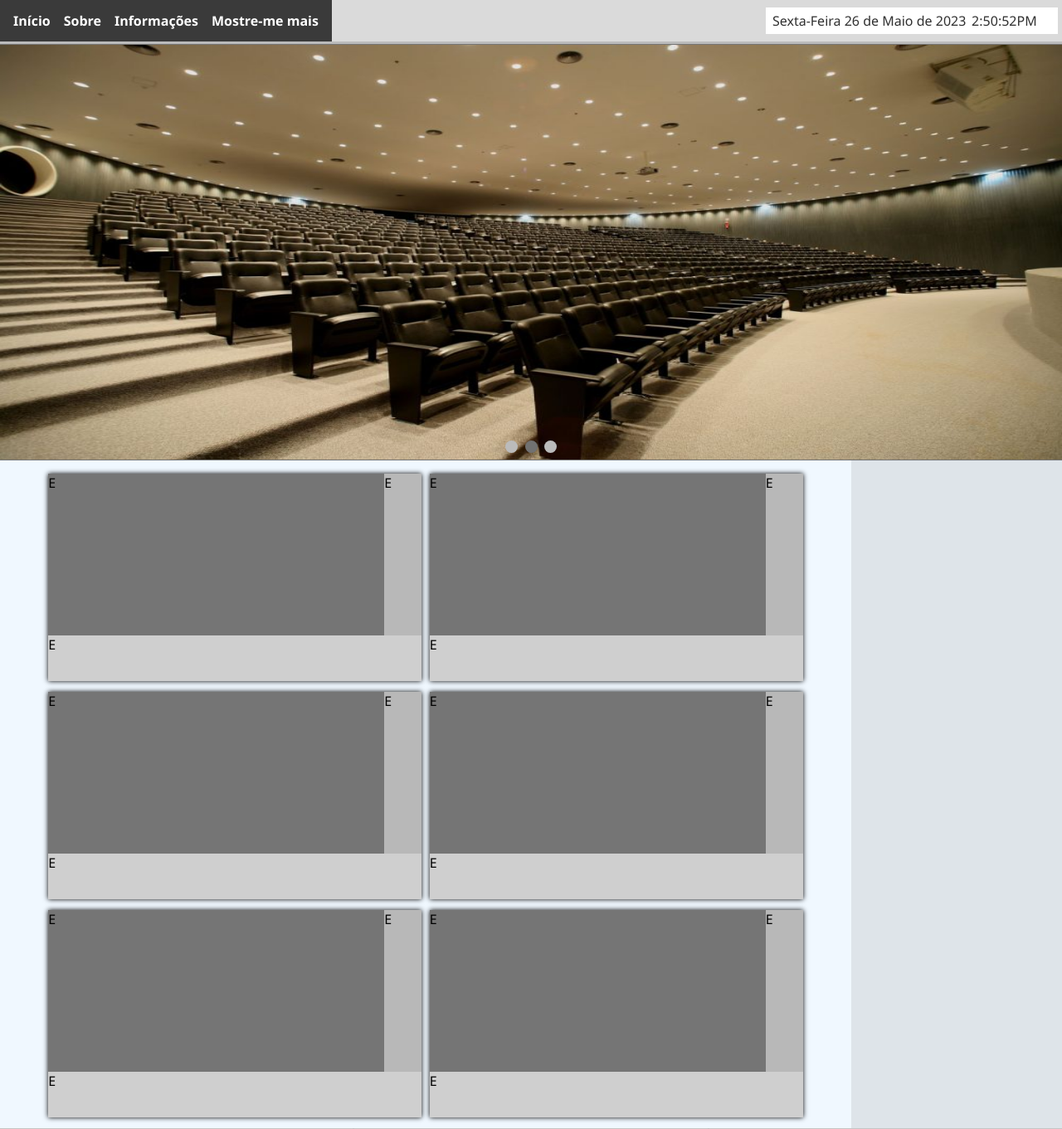
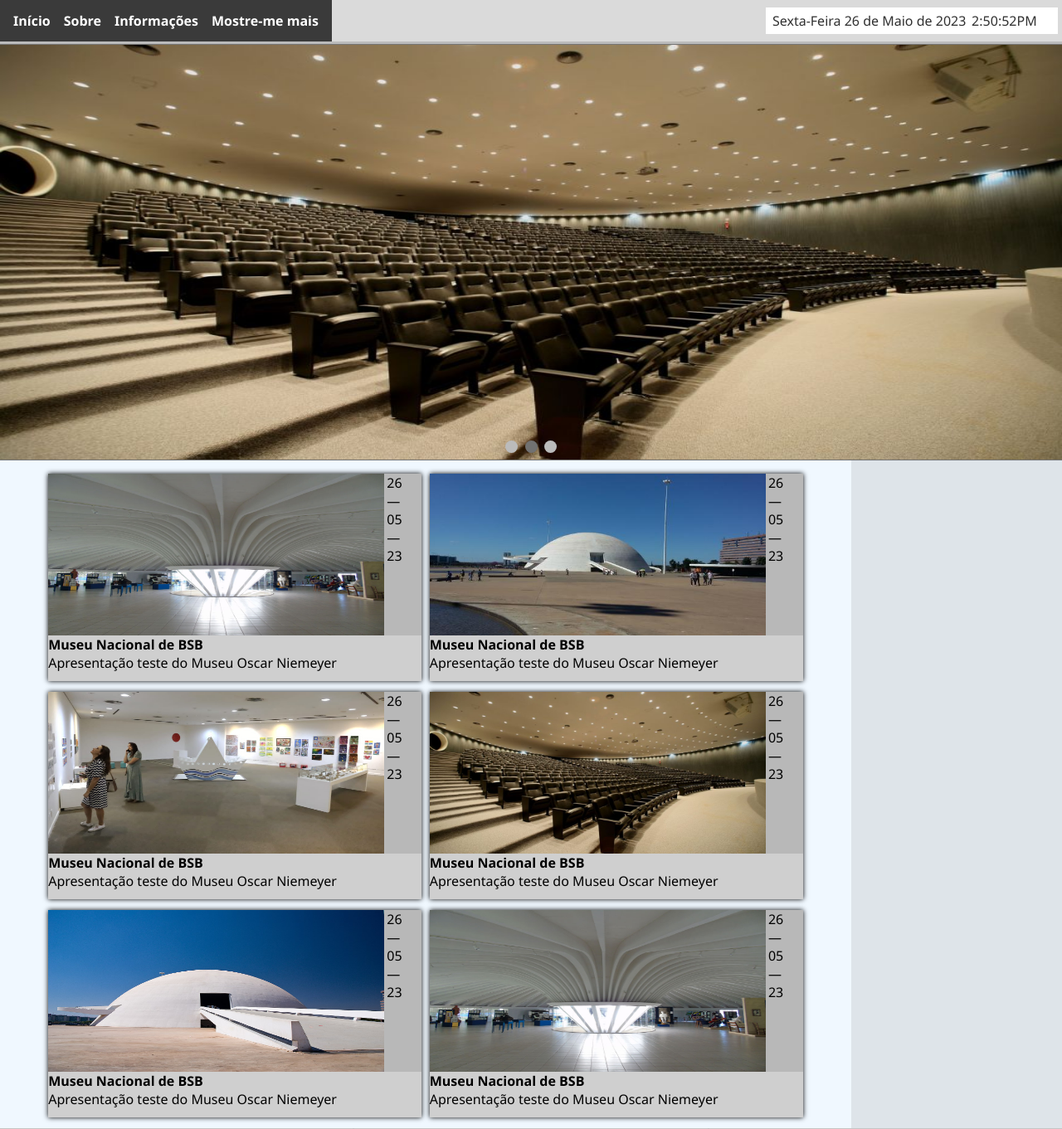
Before and after one commit to LylaEra/Senai, a PHP site: page /page/index.html in a window 1280 px wide. Shown: the top 1361 px of the page at 83% size. Run offline with PHP 8.4, Linux system fonts and the light colour scheme.

Commit message:
Att Museu
Add de imagens

```diff
--- a/Senai 2023/EspacoDeTrabalho/AulaDia0522/page/index.html
+++ b/Senai 2023/EspacoDeTrabalho/AulaDia0522/page/index.html
@@ -90,34 +90,64 @@
         <main>
             <section id="Conteudo">
                 <div class="conteinerConteudo">
-                    <div class="conteinerMiniUm">E</div>
-                    <div class="conteinerMiniDois">E</div>
-                    <div class="conteinerMiniTres">E</div>
+                    <div class="conteinerMiniUm" id="MiniAUm"></div>
+                    <div class="conteinerMiniDois">
+                        <p>26<br>—<br>05<br>—<br>23</p>
+                    </div>
+                    <div class="conteinerMiniTres">
+                        <h4>Museu Nacional de BSB</h4>
+                        <p>Apresentação teste do Museu Oscar Niemeyer</p>
+                    </div>
                 </div>
                 <div class="conteinerConteudo">
-                    <div class="conteinerMiniUm">E</div>
-                    <div class="conteinerMiniDois">E</div>
-                    <div class="conteinerMiniTres">E</div>
+                    <div class="conteinerMiniUm" id="MiniADois"></div>
+                    <div class="conteinerMiniDois">
+                        <p>26<br>—<br>05<br>—<br>23</p>
+                    </div>
+                    <div class="conteinerMiniTres">
+                        <h4>Museu Nacional de BSB</h4>
+                        <p>Apresentação teste do Museu Oscar Niemeyer</p>
+                    </div>
                 </div>
                 <div class="conteinerConteudo">
-                    <div class="conteinerMiniUm">E</div>
-                    <div class="conteinerMiniDois">E</div>
-                    <div class="conteinerMiniTres">E</div>
+                    <div class="conteinerMiniUm" id="MiniATres"></div>
+                    <div class="conteinerMiniDois">
+                        <p>26<br>—<br>05<br>—<br>23</p>
+                    </div>
+                    <div class="conteinerMiniTres">
+                        <h4>Museu Nacional de BSB</h4>
+                        <p>Apresentação teste do Museu Oscar Niemeyer</p>
+                    </div>
                 </div>
                 <div class="conteinerConteudo">
-                    <div class="conteinerMiniUm">E</div>
-                    <div class="conteinerMiniDois">E</div>
-                    <div class="conteinerMiniTres">E</div>
+                    <div class="conteinerMiniUm" id="MiniAQuatro"></div>
+                    <div class="conteinerMiniDois">
+                        <p>26<br>—<br>05<br>—<br>23</p>
+                    </div>
+                    <div class="conteinerMiniTres">
+                        <h4>Museu Nacional de BSB</h4>
+                        <p>Apresentação teste do Museu Oscar Niemeyer</p>
+                    </div>
                 </div>
                 <div class="conteinerConteudo">
-                    <div class="conteinerMiniUm">E</div>
-                    <div class="conteinerMiniDois">E</div>
-                    <div class="conteinerMiniTres">E</div>
+                    <div class="conteinerMiniUm" id="MiniACinco"></div>
+                    <div class="conteinerMiniDois">
+                        <p>26<br>—<br>05<br>—<br>23</p>
+                    </div>
+                    <div class="conteinerMiniTres">
+                        <h4>Museu Nacional de BSB</h4>
+                        <p>Apresentação teste do Museu Oscar Niemeyer</p>
+                    </div>
                 </div>
                 <div class="conteinerConteudo">
-                    <div class="conteinerMiniUm">E</div>
-                    <div class="conteinerMiniDois">E</div>
-                    <div class="conteinerMiniTres">E</div>
+                    <div class="conteinerMiniUm" id="MiniASeis"></div>
+                    <div class="conteinerMiniDois">
+                        <p>26<br>—<br>05<br>—<br>23</p>
+                    </div>
+                    <div class="conteinerMiniTres">
+                        <h4>Museu Nacional de BSB</h4>
+                        <p>Apresentação teste do Museu Oscar Niemeyer</p>
+                    </div>
                 </div>
             </section>
             <section id="Navegacao">
--- a/Senai 2023/EspacoDeTrabalho/AulaDia0522/style/index.css
+++ b/Senai 2023/EspacoDeTrabalho/AulaDia0522/style/index.css
@@ -135,6 +135,9 @@ main {
     height: 78%;
     background-color: #b8b8b8;
 }
+.conteinerMiniDois p {
+    margin-left: 0.2rem;
+}
 .conteinerMiniTres {
     width:100% ;
     height: 22%;
@@ -144,6 +147,69 @@ main {
     width: 20%;
     background-color: rgb(222, 228, 233);
 
+}
+#MiniAUm {
+    background-image: url(../img/MuseuNacional4.jpg);
+    background-size: 100% 100%;
+}
+#MiniADois{
+    background-image: url(../img/MuseuNacional5.jpg);
+    background-size: 100% 100%;
+}
+#MiniATres {
+    background-image: url(../img/MuseuNacional3.jpeg);
+    background-size: 100% 100%;
+}
+#MiniAQuatro {
+    background-image: url(../img/MuseuNacional2.jpg);
+    background-size: 100% 100%;
+}
+#MiniACinco {
+    background-image: url(../img/MuseuNacional1.jpg);
+    background-size: 100% 100%;
+}
+#MiniASeis {
+    background-image: url(../img/MuseuNacional4.jpg);
+    background-size: 100% 100%;
+}
+
+@media screen and (max-width:600px) {
+    .conteinerConteudo {
+        width: 40%;
+        height: 80px;
+    }
+
+}
+@media screen and (max-width:700px) {
+    .conteinerConteudo {
+        width: 40%;
+        height: 50px;
+    }
+
+}
+@media screen and (max-width:1177px) {
+    .conteinerConteudo {
+        width: 40%;
+        height: 200px;
+    }
+    .conteinerMiniDois ,p ,h4 {
+        font-size: 0.7rem;
+    }
+}
+@media screen and (max-width:530px) {
+    .conteinerMiniDois h4 {
+        font-size: 0.6rem;
+    }
+}
+@media screen and (max-width:420px) {
+    .conteinerMiniDois ,p ,h4 {
+        font-size: 0.6rem;
+    }
+}
+@media screen and (max-width:360px) {
+    .conteinerMiniDois ,p ,h4 {
+        font-size: 0.5rem;
+    }
 }
 
 
```
Also changed, not shown: Senai 2023/EspacoDeTrabalho/AulaDia0522/img/MuseuNacional4.jpg (added), Senai 2023/EspacoDeTrabalho/AulaDia0522/img/MuseuNacional5.jpg (added).
